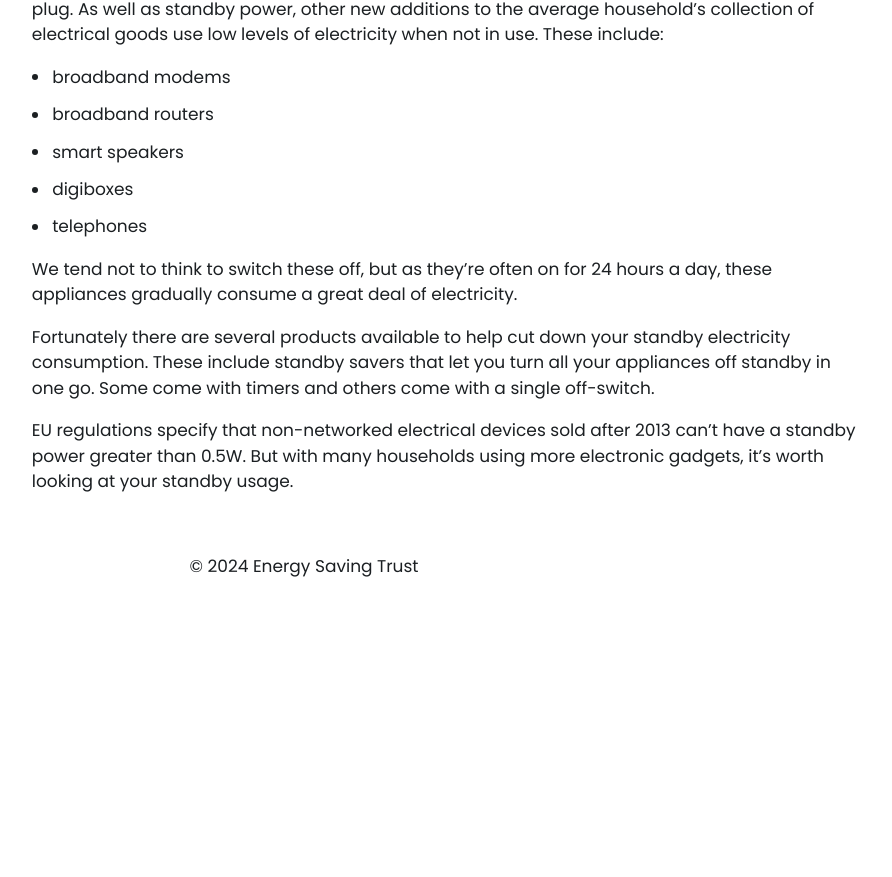
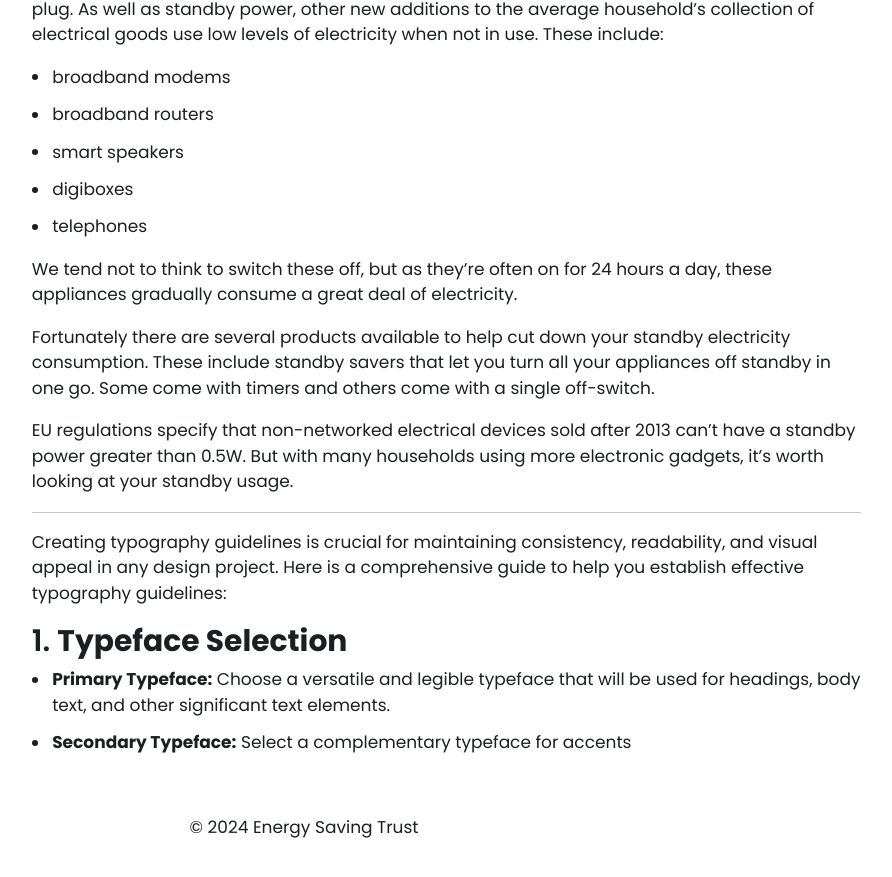
Before and after one commit to Energy-Saving-Trust/Design-System, a Jekyll site: the page built from guidelines/typography.md, in a window 1280 px wide and 900 px high, scrolled down 1677 px. Shown: the top 877 px of the window, without its empty margins (336-1228 px from the left). Built offline with Jekyll 4.4.1, drawn with Linux system fonts in a browser that asks for light colours; nearby versions of some CDN libraries; before the commit the page ends 2316 px from its top, so only the background shows below that.

Commit message:
Update typography.md

```diff
--- a/guidelines/typography.md
+++ b/guidelines/typography.md
@@ -70,3 +70,12 @@ We tend not to think to switch these off, but as they’re often on for 24 hours
 Fortunately there are several products available to help cut down your standby electricity consumption. These include standby savers that let you turn all your appliances off standby in one go. Some come with timers and others come with a single off-switch.
 
 EU regulations specify that non-networked electrical devices sold after 2013 can’t have a standby power greater than 0.5W. But with many households using more electronic gadgets, it’s worth looking at your standby usage.
+
+
+_________
+
+Creating typography guidelines is crucial for maintaining consistency, readability, and visual appeal in any design project. Here is a comprehensive guide to help you establish effective typography guidelines:
+
+### 1. **Typeface Selection**
+- **Primary Typeface:** Choose a versatile and legible typeface that will be used for headings, body text, and other significant text elements.
+- **Secondary Typeface:** Select a complementary typeface for accents
```
